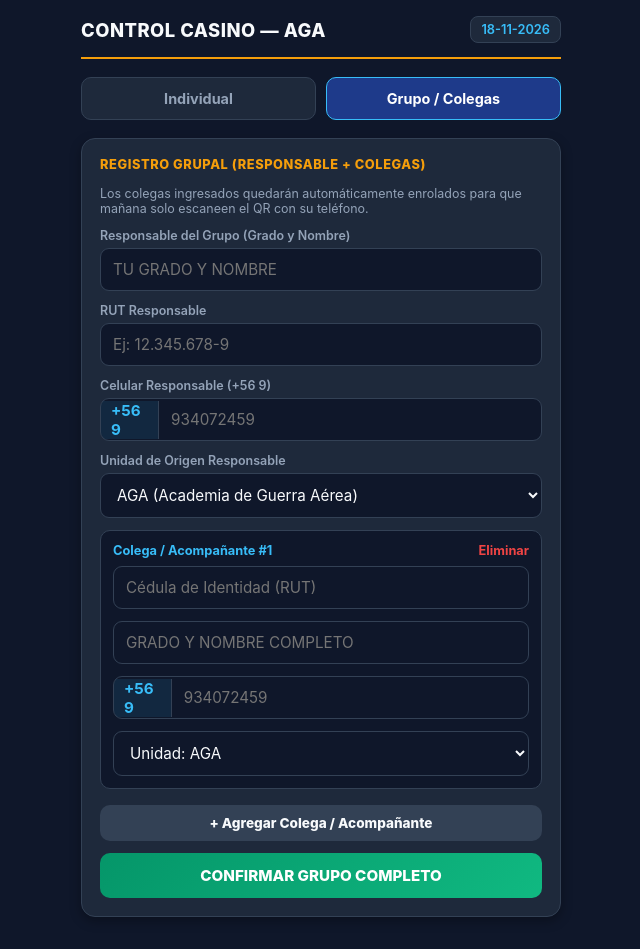
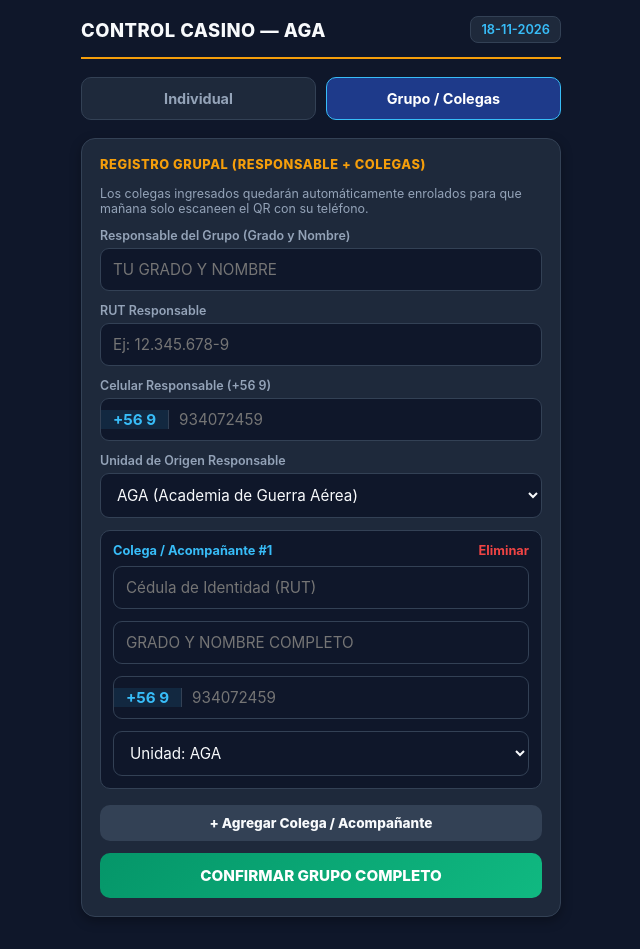
Before and after one commit to vgarcesb-cpu/control-casino, a plain HTML site: page index.html in a window 1280 px wide. Both pictures are taken after a click on the button "Grupo / Colegas". Shown: the whole page, without its empty margins (319-959 px from the left). Drawn offline with nearby package versions, Linux system fonts and the light colour scheme.

Commit message:
Add files via upload

```diff
--- a/index.html
+++ b/index.html
@@ -156,7 +156,7 @@
     }
 
     .input-phone-wrapper span {
-      padding: 0 10px;
+      padding: 0 12px;
       color: var(--accent-cyan);
       font-weight: 700;
       font-size: 0.95rem;
@@ -165,11 +165,13 @@
       height: 100%;
       display: flex;
       align-items: center;
+      white-space: nowrap;
     }
 
     .input-phone-wrapper input {
       border: none;
       background: transparent;
+      padding-left: 10px;
     }
 
     .input-phone-wrapper:focus-within {
@@ -617,7 +619,7 @@
 
 <script>
   const GOOGLE_SCRIPT_URL = "";
-  const ADMIN_PIN = "2026"; // Puedes cambiar tu PIN aquí si lo deseas
+  const ADMIN_PIN = "2026";
   const DEFAULT_MENU = "Entrada: Ensalada surtida / Consomé\nFondo: Cazuela de vacuno o Pollo asado con arroz\nPostre: Fruta de la estación / Jalea";
 
   let clockInterval = null;
@@ -634,7 +636,6 @@
     return d.toLocaleTimeString('es-CL', { hour: '2-digit', minute: '2-digit', second: '2-digit' });
   }
 
-  // RUT Formatter Automático (Puntos y Guion)
   function cleanRut(rut) {
     return rut.replace(/[^0-9kK]/g, '').toUpperCase();
   }
@@ -652,7 +653,6 @@
     input.value = body + "-" + dv;
   }
 
-  // Secreto: 3 clics rápidos en el título para abrir Admin con PIN
   function handleHeaderClick() {
     headerClicks++;
     if (headerClickTimer) clearTimeout(headerClickTimer);
@@ -683,7 +683,6 @@
     }
   }
 
-  // Almacenamiento Local
   function getEnrolledDB() {
     return JSON.parse(localStorage.getItem('casino_enrolled_db') || '{}');
   }
@@ -807,7 +806,6 @@
     return logs.find(l => cleanRut(l.rut) === key);
   }
 
-  // Registro Individual
   function submitIndividual() {
     const rut = document.getElementById('indRut').value.trim();
     const name = document.getElementById('indName').value.trim();
@@ -862,7 +860,6 @@
     showAuthorizedPass([entry]);
   }
 
-  // Registro Grupal
   let guestCount = 0;
 
   function prefillGroupResponsible() {
```
